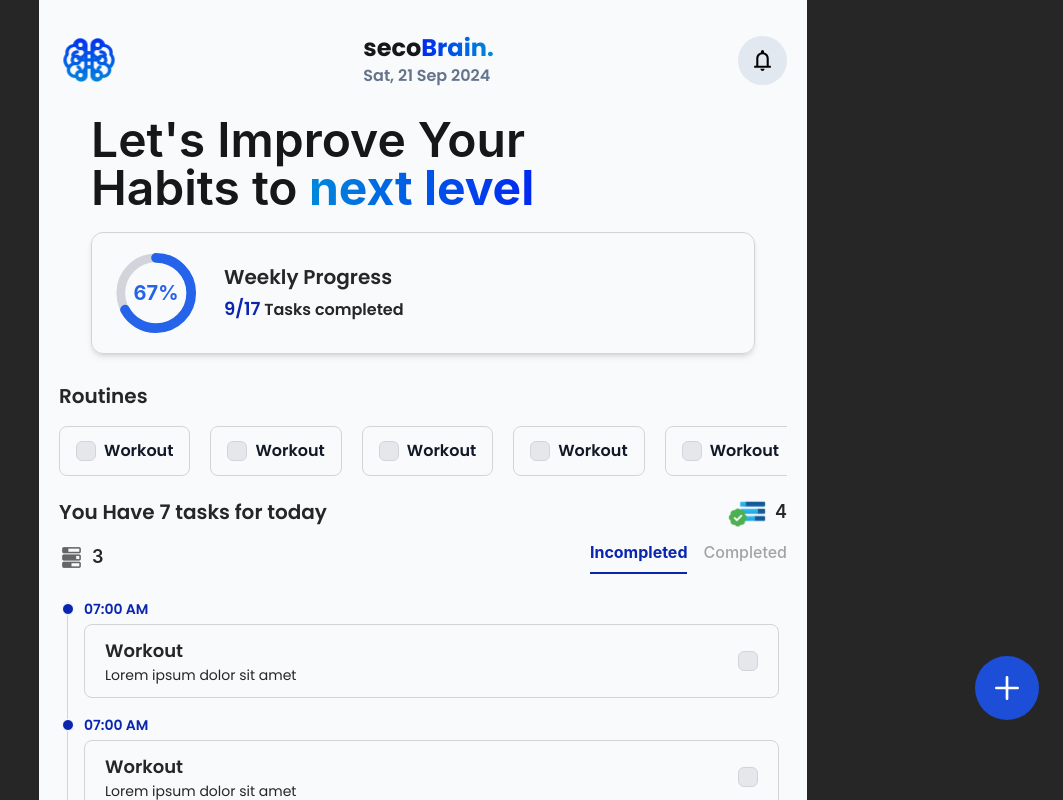
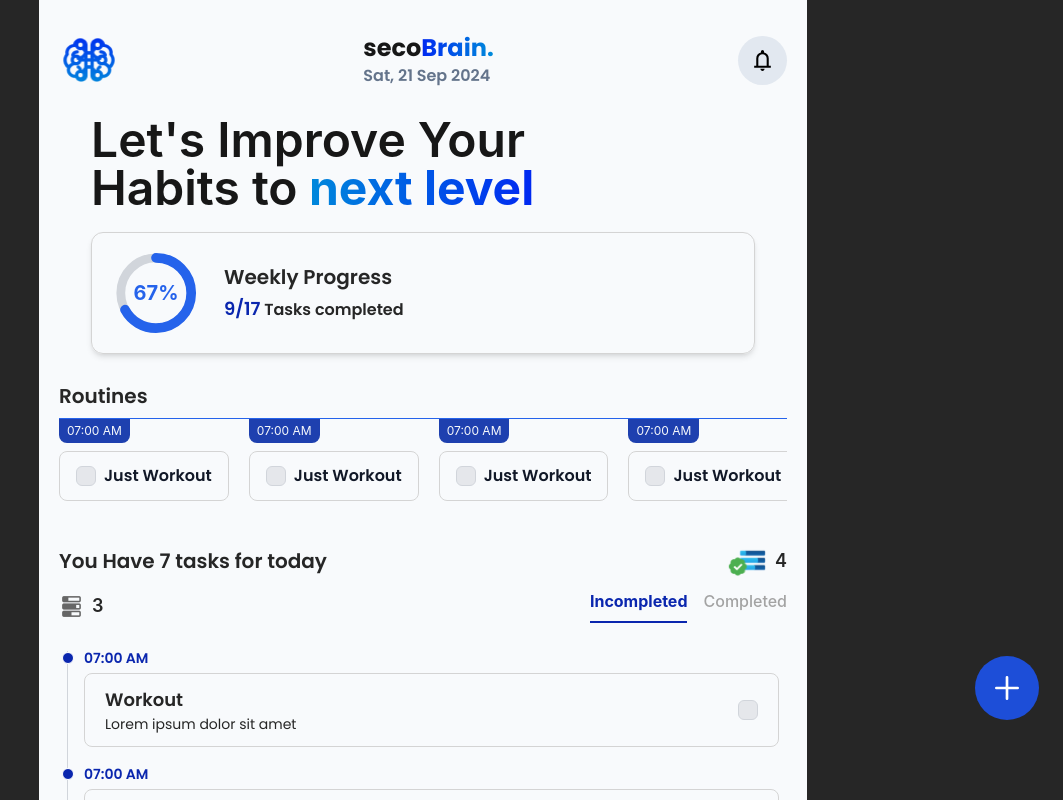
Before and after one commit to hikmahabdillah/SecoBrain_ToDoListApp-v2, a React (Vite) app: page / in a window 1280 px wide. Shown: the top 800 px of the page, without its empty margins (217-1280 px from the left). Built offline with nearby package versions, Linux system fonts and the light colour scheme.

Commit message:
add routines timeline

```diff
--- a/src/components/molecules/RoutinesCard.jsx
+++ b/src/components/molecules/RoutinesCard.jsx
@@ -1,6 +1,6 @@
 const RoutinesCard = ({ id }) => {
   return (
-    <span className="px-4 py-3 border border-neutral-300 rounded-lg flex items-center [&>*]:cursor-pointer">
+    <span className="px-4 py-3 border border-neutral-300 rounded-lg flex items-center [&>*]:cursor-pointer w-max max-w-[220px]">
       <input
         id={`routines-${id}`}
         type="checkbox"
@@ -10,7 +10,7 @@ const RoutinesCard = ({ id }) => {
         htmlFor={`routines-${id}`}
         className="ml-2 font-poppins text-md font-semibold text-gray-900"
       >
-        Workout
+        Just Workout
       </label>
     </span>
   );
--- /dev/null
+++ b/src/components/templates/RoutinesContent.jsx
@@ -0,0 +1,37 @@
+import RoutinesCard from "../molecules/RoutinesCard";
+
+const RoutinesContent = () => {
+  const routines = [];
+
+  for (let i = 1; i <= 5; i++) {
+    routines.push(<RoutinesCardTime key={i} id={i} />);
+  }
+  return (
+    <>
+    <div className="flex gap-5 items-center justify-between w-full relative">
+      {routines}
+    </div>
+    {/* <ol className="flex items-center w-full gap-5">
+    </ol> */}
+    </>
+  );
+};
+
+const RoutinesCardTime = ({id}) => {
+  return(
+    <span className="flex flex-col gap-2 items-start">
+      <RoutinesTimes/>
+      <RoutinesCard id={id}/>
+    </span>
+  )
+}
+
+const RoutinesTimes = () => {
+  return (
+      <span className="rounded-b-lg px-2 py-1 bg-blue-800 text-xs">
+        07:00 AM
+      </span>
+  );
+};
+
+export default RoutinesContent;
--- a/src/components/templates/RoutinesSection.jsx
+++ b/src/components/templates/RoutinesSection.jsx
@@ -1,19 +1,12 @@
 import HeadPerSection from "../molecules/HeadPerSection";
-import RoutinesCard from "../molecules/RoutinesCard";
+import RoutinesContent from "./RoutinesContent";
 
 const RoutinesSection = () => {
-  const routines = [];
-
-  for (let i = 1; i <= 5; i++) {
-    routines.push(<RoutinesCard key={i} id={i} />);
-  }
   return (
     <section id="routines" className="w-full">
       <HeadPerSection>Routines</HeadPerSection>
-      <div className="my-4 flex-contain w-full overflow-auto">
-        <div className="flex gap-5 items-center justify-between">
-          {routines}
-        </div>
+      <div className="mt-2 mb-10 flex-contain w-full overflow-auto border-t border-t-blue-600">
+          <RoutinesContent/>
       </div>
     </section>
   );
```
